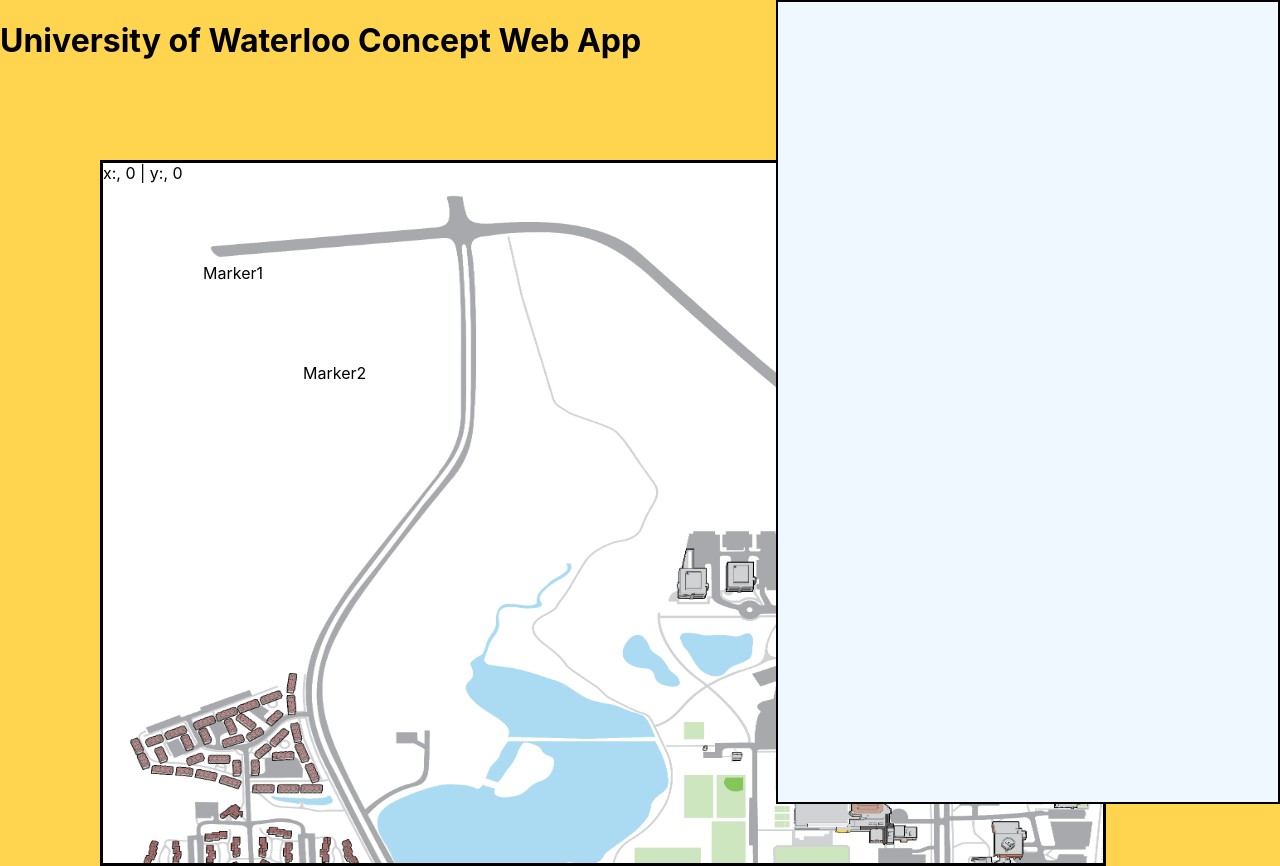
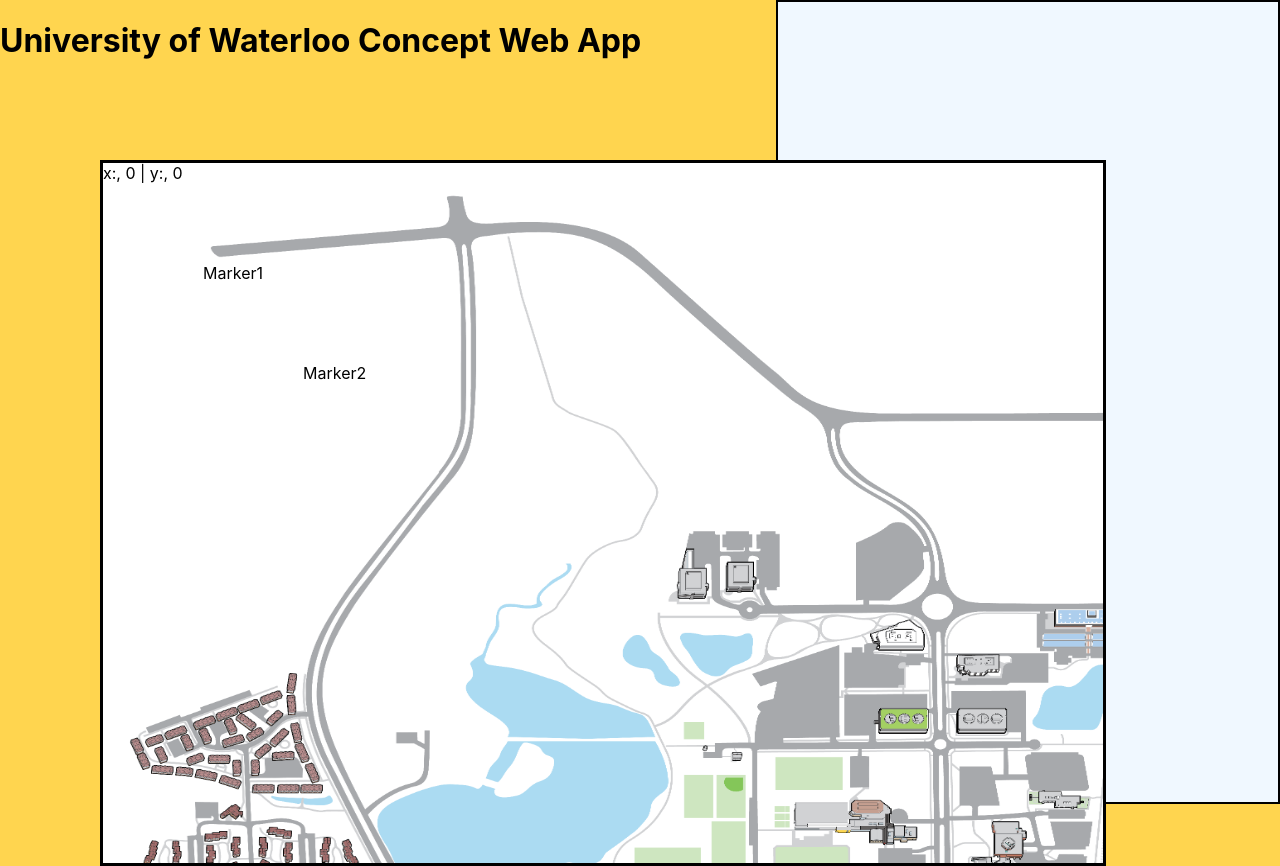
Before and after one commit to shaun-mani/velocity-app, a React (Create React App) app: page / in a window 1280 px wide. Built offline with nearby package versions, Linux system fonts and the light colour scheme.

Commit message:
Update App.js

```diff
--- a/src/App.js
+++ b/src/App.js
@@ -9,8 +9,9 @@
     <>
     <h1>University of Waterloo Concept Web App</h1>
     <React.Fragment>
+    <div><Sidebar /></div>
         <div><Map /></div>
-        <div><Sidebar /></div>
+
         </React.Fragment>
     </>
   );
```
